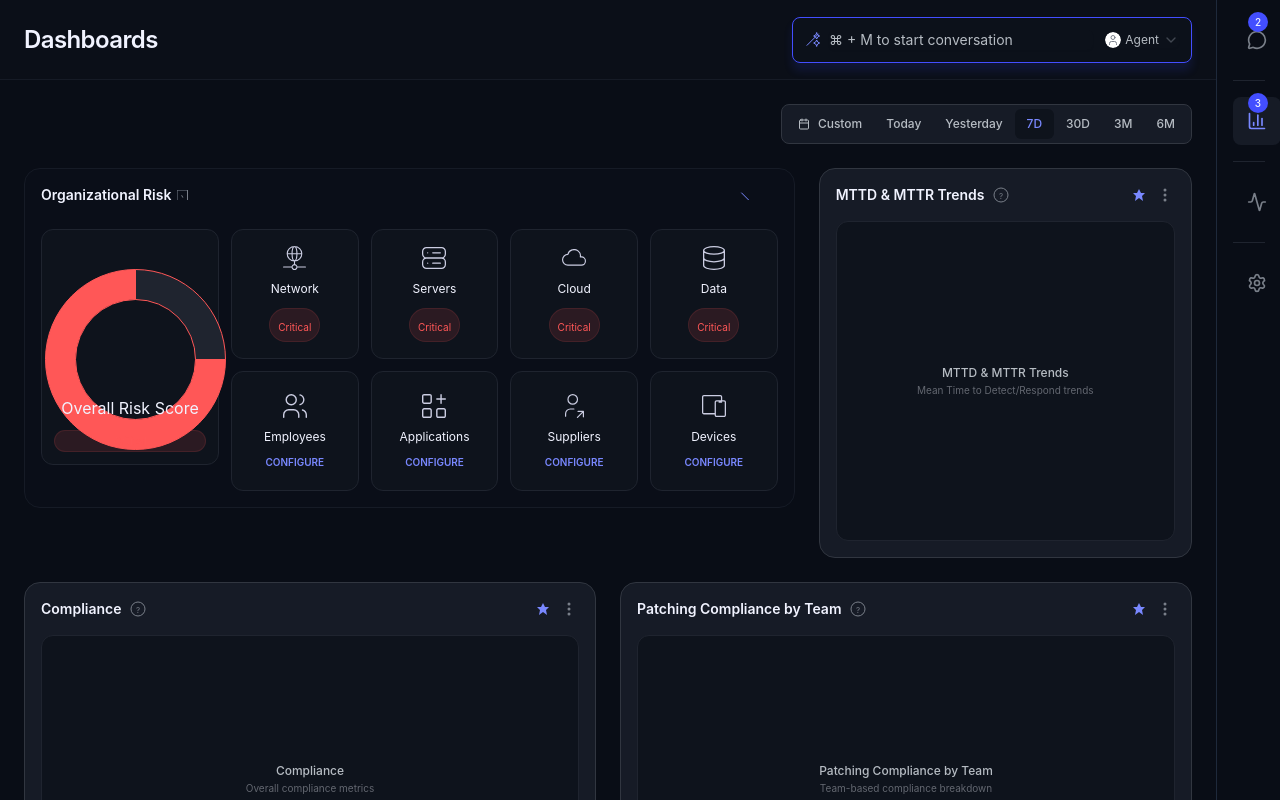
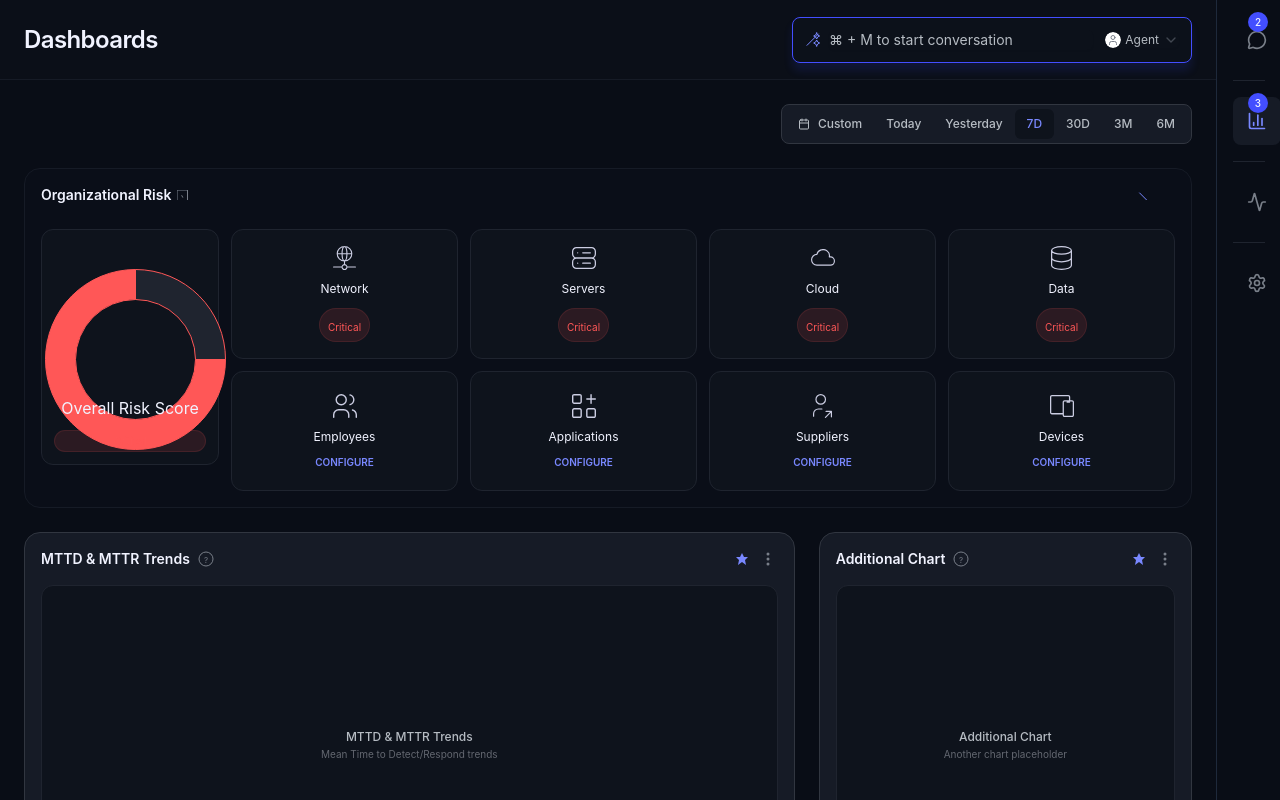
Before and after one commit to abdulmajeed33/react-trial, a React (Vite) app: page / in a window 1280 px wide. Shown: the top 800 px of the page. Built offline with nearby package versions, Linux system fonts and the light colour scheme.

Commit message:
Refactor MainContent layout to enhance chart organization; update row comments for clarity and add an additional chart placeholder for improved data visualization.

```diff
--- a/src/components/dashboard/MainContent.tsx
+++ b/src/components/dashboard/MainContent.tsx
@@ -10,21 +10,30 @@ export function MainContent() {
         <TimeRangeSelector />
       </div>
 
-      {/* First Row - Organizational Risk */}
+      {/* First Row - Organizational Risk (Full Width) */}
+      <div className="w-full">
+        <OrganizationalRiskChart />
+      </div>
+
+      {/* Second Row - MTTD & MTTR Trends */}
       <div className="grid grid-cols-12 gap-6">
         <div className="col-span-12 lg:col-span-8">
-          <OrganizationalRiskChart />
-        </div>
-        <div className="col-span-12 lg:col-span-4">
           <ChartPlaceholder
             title="MTTD & MTTR Trends"
             description="Mean Time to Detect/Respond trends"
             height="h-80"
           />
         </div>
+        <div className="col-span-12 lg:col-span-4">
+          <ChartPlaceholder
+            title="Additional Chart"
+            description="Another chart placeholder"
+            height="h-80"
+          />
+        </div>
       </div>
 
-      {/* Second Row - Compliance Charts */}
+      {/* Third Row - Compliance Charts */}
       <div className="grid grid-cols-12 gap-6">
         <div className="col-span-12 lg:col-span-6">
           <ChartPlaceholder
@@ -42,7 +51,7 @@ export function MainContent() {
         </div>
       </div>
 
-      {/* Third Row - Risk & Awareness */}
+      {/* Fourth Row - Risk & Awareness */}
       <div className="grid grid-cols-12 gap-6">
         <div className="col-span-12 lg:col-span-6">
           <ChartPlaceholder
```
